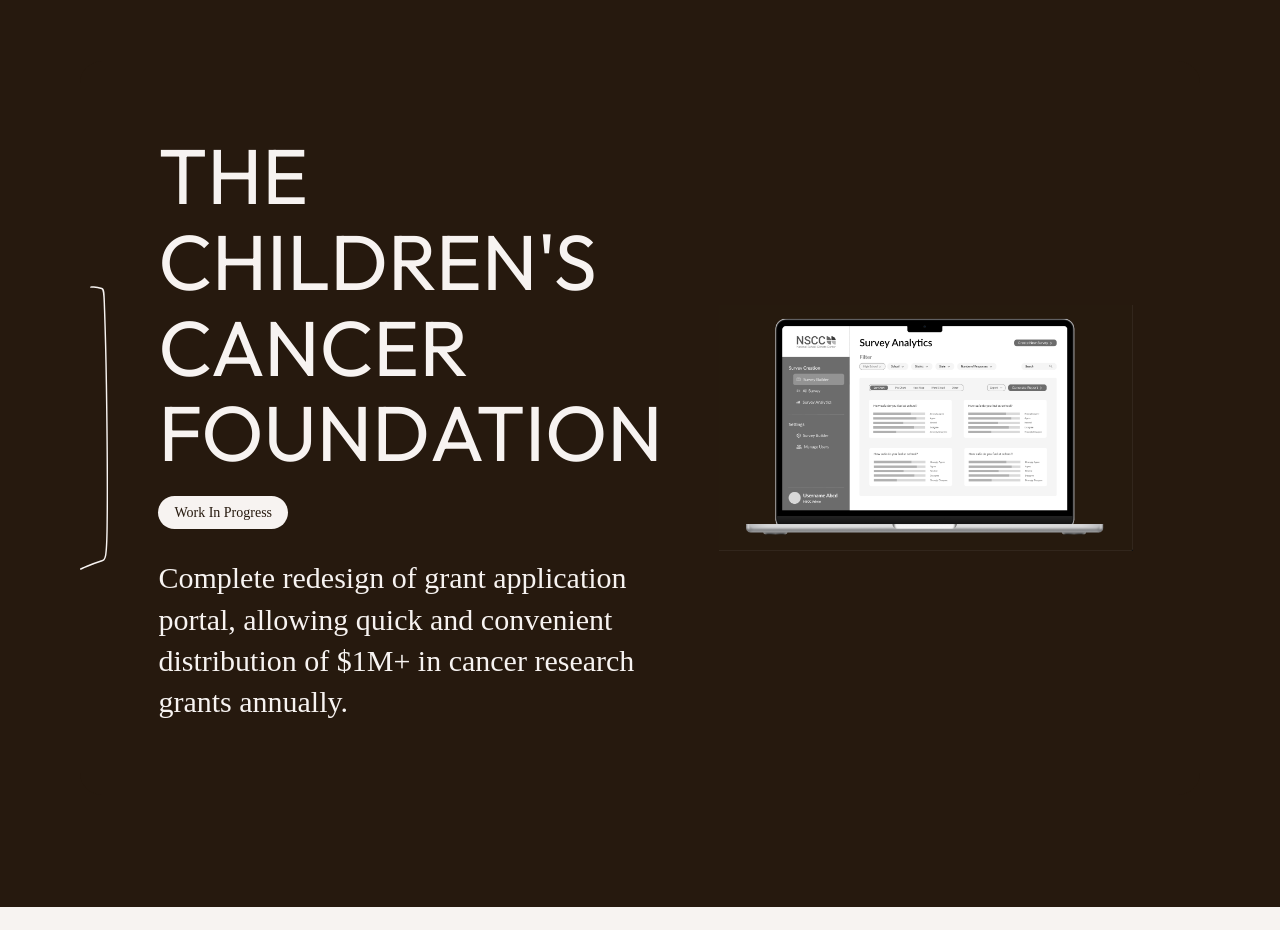
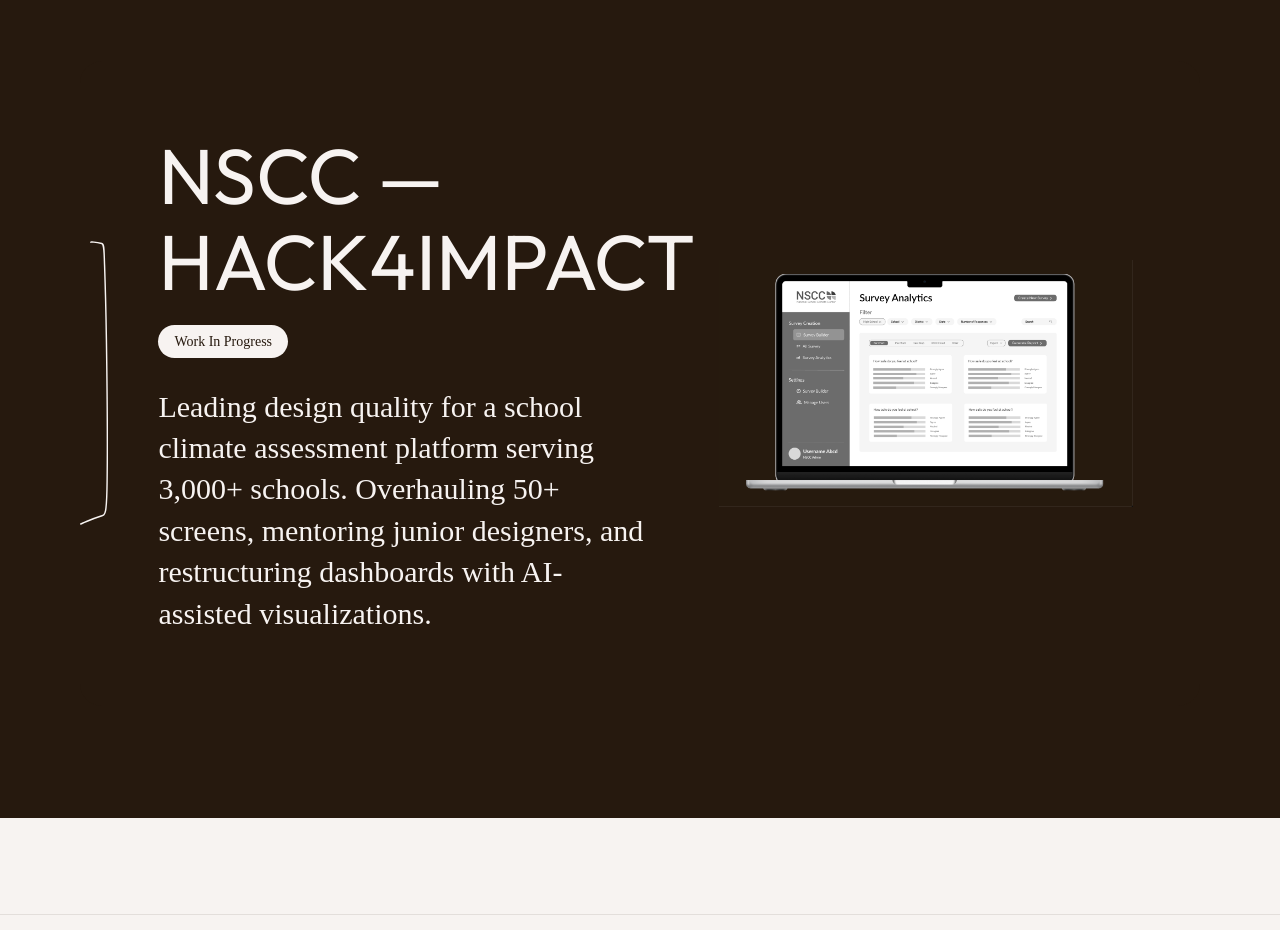
Before and after one commit to rrr-ritz/portfolio-parigi, a Next.js app: page / in a window 1280 px wide. Shown: the part 4320-5250 px from the top of the page. Built offline with nearby package versions, Linux system fonts and the light colour scheme.

Commit message:
feat: /work page and stubbed case study routes

```diff
--- /dev/null
+++ b/src/app/work/applenj/page.tsx
@@ -0,0 +1,12 @@
+import type { Metadata } from "next";
+import { ComingSoonPlaceholder } from "@/components/case-study/ComingSoonPlaceholder";
+
+export const metadata: Metadata = {
+  title: "AppleNJ | Pari Gill — Product Designer",
+  description:
+    "A ground up business transformation for AppleNJ — brand, product strategy, and website.",
+};
+
+export default function AppleNJPage() {
+  return <ComingSoonPlaceholder title="AppleNJ" />;
+}
--- /dev/null
+++ b/src/app/work/hungie/page.tsx
@@ -0,0 +1,12 @@
+import type { Metadata } from "next";
+import { ComingSoonPlaceholder } from "@/components/case-study/ComingSoonPlaceholder";
+
+export const metadata: Metadata = {
+  title: "Hungie | Pari Gill — Product Designer",
+  description:
+    "Brand and wireframes for Hungie — an AI-powered healthy food engagement experience.",
+};
+
+export default function HungiePage() {
+  return <ComingSoonPlaceholder title="Hungie" />;
+}
--- /dev/null
+++ b/src/app/work/nscc/page.tsx
@@ -0,0 +1,12 @@
+import type { Metadata } from "next";
+import { ComingSoonPlaceholder } from "@/components/case-study/ComingSoonPlaceholder";
+
+export const metadata: Metadata = {
+  title: "NSCC — Hack4Impact | Pari Gill — Product Designer",
+  description:
+    "Leading design quality for a school climate assessment platform serving 3,000+ schools through Hack4Impact.",
+};
+
+export default function NSCCPage() {
+  return <ComingSoonPlaceholder title="NSCC — Hack4Impact" />;
+}
--- /dev/null
+++ b/src/app/work/page.tsx
@@ -0,0 +1,12 @@
+import type { Metadata } from "next";
+import { ProjectsSection } from "@/components/landing/ProjectsSection";
+
+export const metadata: Metadata = {
+  title: "Work | Pari Gill — Product Designer",
+  description:
+    "Selected product design case studies by Pari Gill — brand identity, UX research, data-driven design.",
+};
+
+export default function WorkPage() {
+  return <ProjectsSection headingLevel="h1" />;
+}
--- /dev/null
+++ b/src/app/work/pits/page.tsx
@@ -0,0 +1,12 @@
+import type { Metadata } from "next";
+import { ComingSoonPlaceholder } from "@/components/case-study/ComingSoonPlaceholder";
+
+export const metadata: Metadata = {
+  title: "Princeton IT Services | Pari Gill — Product Designer",
+  description:
+    "Redesigned a high-traffic hero section for Princeton IT Services — data-driven iteration and live A/B testing.",
+};
+
+export default function PITSPage() {
+  return <ComingSoonPlaceholder title="Princeton IT Services" />;
+}
--- /dev/null
+++ b/src/app/work/pro-av/page.tsx
@@ -0,0 +1,12 @@
+import type { Metadata } from "next";
+import { ComingSoonPlaceholder } from "@/components/case-study/ComingSoonPlaceholder";
+
+export const metadata: Metadata = {
+  title: "Princeton Pro AV | Pari Gill — Product Designer",
+  description:
+    "0-to-1 design for Princeton Pro AV — business idea to a 90+ wireframe design system.",
+};
+
+export default function ProAVPage() {
+  return <ComingSoonPlaceholder title="Princeton Pro AV" />;
+}
--- /dev/null
+++ b/src/components/case-study/ComingSoonPlaceholder.tsx
@@ -0,0 +1,33 @@
+import Link from "next/link";
+
+type Props = {
+  title: string;
+};
+
+export function ComingSoonPlaceholder({ title }: Props) {
+  return (
+    <main
+      id="main"
+      className="flex min-h-[70vh] items-center justify-center bg-cream px-6 py-24 md:py-32"
+    >
+      <div className="flex max-w-[640px] flex-col items-center text-center">
+        <p className="mb-6 font-serif text-[15px] uppercase tracking-[0.24em] text-copper md:text-[16px]">
+          Case Study
+        </p>
+        <h1 className="font-sans text-[44px] uppercase leading-[1.05] tracking-[0.01em] text-espresso md:text-[72px] lg:text-[96px]">
+          {title}
+        </h1>
+        <p className="mt-8 font-serif text-[20px] leading-[1.4] text-espresso-muted md:text-[24px]">
+          This case study is coming soon.
+        </p>
+        <Link
+          href="/work"
+          className="mt-12 inline-flex items-center gap-2 font-sans text-[15px] uppercase tracking-[0.14em] text-orange-bright transition-colors hover:text-orange"
+        >
+          <span aria-hidden="true">&larr;</span>
+          Back to work
+        </Link>
+      </div>
+    </main>
+  );
+}
--- a/src/components/landing/ProjectsSection.tsx
+++ b/src/components/landing/ProjectsSection.tsx
@@ -51,19 +51,24 @@
   },
   {
     slug: "nscc",
-    title: "The Children's Cancer Foundation",
+    title: "NSCC \u2014 Hack4Impact",
     description:
-      "Complete redesign of grant application portal, allowing quick and convenient distribution of $1M+ in cancer research grants annually.",
+      "Leading design quality for a school climate assessment platform serving 3,000+ schools. Overhauling 50+ screens, mentoring junior designers, and restructuring dashboards with AI-assisted visualizations.",
     badge: "Work In Progress",
     tags: [],
     image: "/images/landing/image-104.png",
-    imageAlt: "Children's Cancer Foundation grant portal mockup",
+    imageAlt: "NSCC Hack4Impact school climate platform mockup",
     locked: true,
   },
 ];
 
-export function ProjectsSection() {
+type Props = {
+  headingLevel?: "h1" | "h2";
+};
+
+export function ProjectsSection({ headingLevel = "h2" }: Props = {}) {
   const rootRef = useRef<HTMLElement>(null);
+  const Heading = headingLevel;
 
   useGSAP(
     () => {
@@ -95,9 +100,9 @@
       className="relative bg-espresso-dark py-16 md:py-24 lg:py-28"
     >
       <div className="mx-auto w-full max-w-[1680px] px-4 md:px-8 lg:px-14 xl:px-20">
-        <h2 className="mb-12 text-center font-sans text-4xl uppercase tracking-[0.02em] text-cream md:mb-16 md:text-[56px] lg:mb-20 lg:text-[80px] xl:text-[96px]">
+        <Heading className="mb-12 text-center font-sans text-4xl uppercase tracking-[0.02em] text-cream md:mb-16 md:text-[56px] lg:mb-20 lg:text-[80px] xl:text-[96px]">
           Projects
-        </h2>
+        </Heading>
 
         <ul className="flex flex-col gap-10 md:gap-14 lg:gap-20 xl:gap-[96px]">
           {PROJECTS.map((p) => (
```
